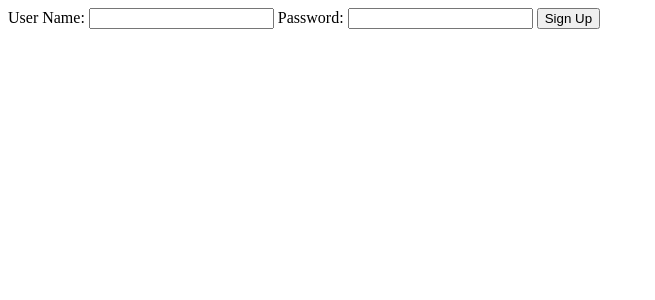
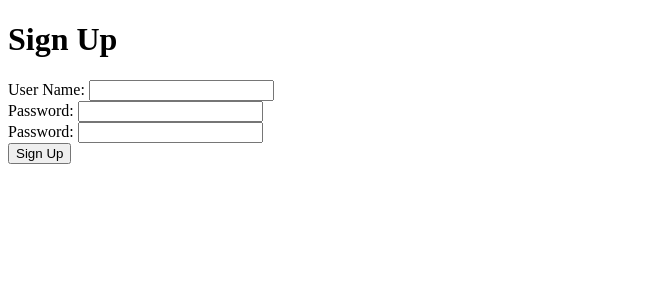
Before and after one commit to YanzhenHuang/CISC3003-Final-Project, a PHP site: page /signup.php in a window 1280 px wide. Shown: the top 300 px of the page, without its empty margins (0-655 px from the left). Run offline with PHP 8.4, Linux system fonts and the light colour scheme.

Commit message:
[signup.php] <Decorate> Format HTML elements.

```diff
--- a/public/signup.php
+++ b/public/signup.php
@@ -9,15 +9,34 @@
 </head>
 
 <body>
+    <div class="login-signin-panel">
+        <h1>Sign Up</h1>
+
+        <!-- User Submit Form-->
         <form action="./php/process-signup.php" method="post">
+            <!-- User Name -->
+            <div class="label-and-text-input">
                 <lable for="u_name">User Name:</lable>
                 <input type="text" id="u_name" name="u_name">
+            </div>
 
+            <!-- Password -->
+            <div class="label-and-text-input">
                 <label for="u_pwd">Password: </label>
                 <input type="text" id="u_pwd" name="u_pwd">
+            </div>
 
+            <!-- Confirm Password -->
+            <div class="label-and-text-input">
+                <label for="u_pwd">Password: </label>
+                <input type="text" id="u_pwd" name="u_pwd">
+            </div>
+
+            <!-- Submit Button -->
             <input type="submit" value="Sign Up"></input>
         </form>
+    </div>
+
 </body>
 
 </html>
```
Lines whose indentation alone changed are shown as unchanged.
